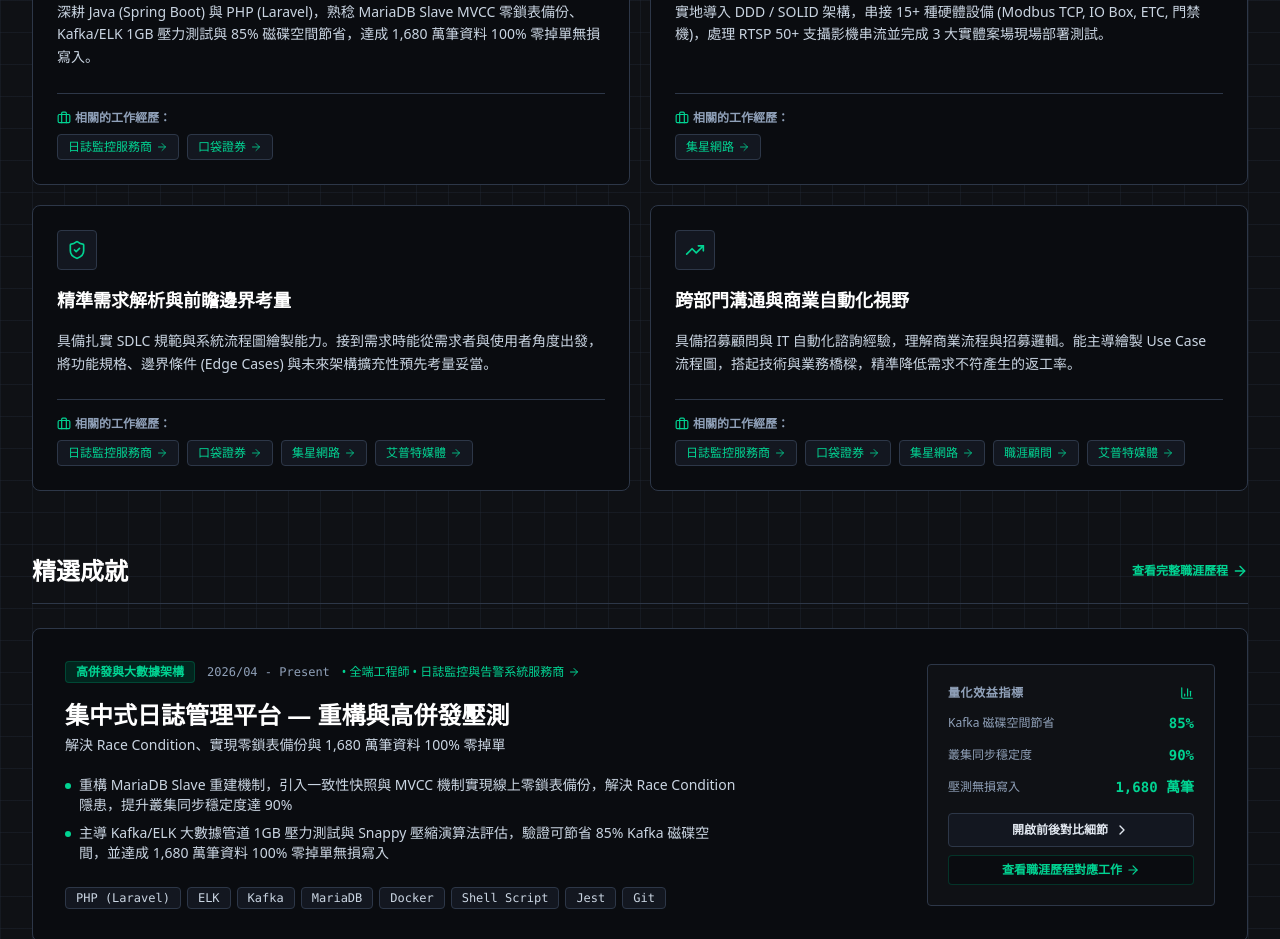
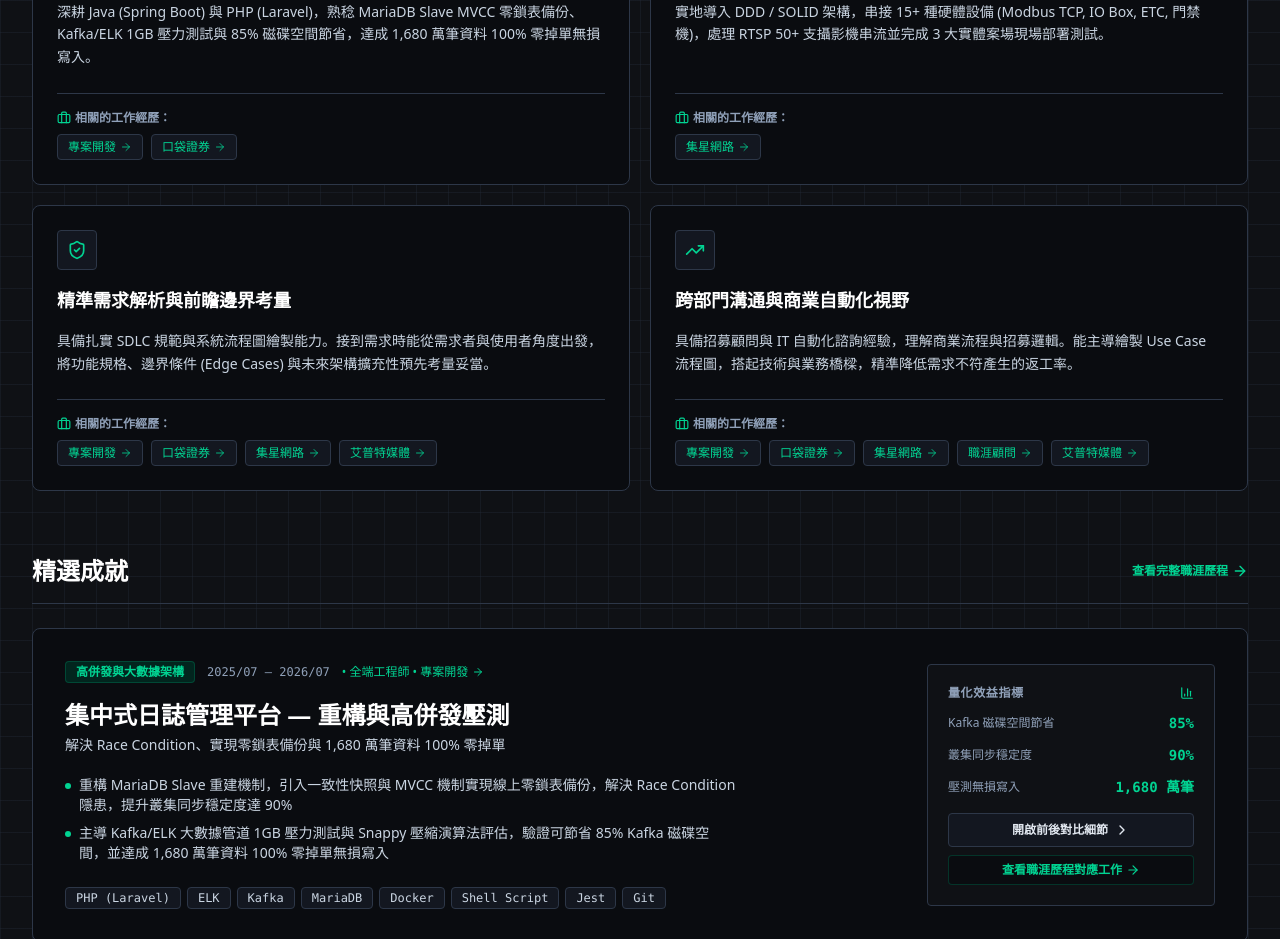
Before and after one commit to ant4641/margen-portfolio, a React (Vite) app: page / in a window 1280 px wide. Shown: the part 960-1899 px from the top of the page. Built offline with nearby package versions, Linux system fonts and the light colour scheme.

Commit message:
feat: add resumeData source file for portfolio information

```diff
--- a/src/data/resumeData.ts
+++ b/src/data/resumeData.ts
@@ -62,7 +62,7 @@ export const MARGEN_PROFILE = {
       icon: "Cpu",
       summary: "深耕 Java (Spring Boot) 與 PHP (Laravel)，熟稔 MariaDB Slave MVCC 零鎖表備份、Kafka/ELK 1GB 壓力測試與 85% 磁碟空間節省，達成 1,680 萬筆資料 100% 零掉單無損寫入。",
       relatedWorks: [
-        { name: "日誌監控服務商", expId: "exp-1" },
+        { name: "專案開發", expId: "exp-1" },
         { name: "口袋證券", expId: "exp-2" }
       ]
     },
@@ -79,7 +79,7 @@ export const MARGEN_PROFILE = {
       icon: "Compass",
       summary: "具備扎實 SDLC 規範與系統流程圖繪製能力。接到需求時能從需求者與使用者角度出發，將功能規格、邊界條件 (Edge Cases) 與未來架構擴充性預先考量妥當。",
       relatedWorks: [
-        { name: "日誌監控服務商", expId: "exp-1" },
+        { name: "專案開發", expId: "exp-1" },
         { name: "口袋證券", expId: "exp-2" },
         { name: "集星網路", expId: "exp-3" },
         { name: "艾普特媒體", expId: "exp-5" }
@@ -90,7 +90,7 @@ export const MARGEN_PROFILE = {
       icon: "TrendingUp",
       summary: "具備招募顧問與 IT 自動化諮詢經驗，理解商業流程與招募邏輯。能主導繪製 Use Case 流程圖，搭起技術與業務橋樑，精準降低需求不符產生的返工率。",
       relatedWorks: [
-        { name: "日誌監控服務商", expId: "exp-1" },
+        { name: "專案開發", expId: "exp-1" },
         { name: "口袋證券", expId: "exp-2" },
         { name: "集星網路", expId: "exp-3" },
         { name: "職涯顧問", expId: "exp-4" },
@@ -113,8 +113,8 @@ export const ESSENTIAL_HIGHLIGHTS: HighlightProject[] = [
     tag: "高併發與大數據架構",
     title: "集中式日誌管理平台 — 重構與高併發壓測",
     subtitle: "解決 Race Condition、實現零鎖表備份與 1,680 萬筆資料 100% 零掉單",
-    period: "2026/04 - Present",
-    companyRole: "全端工程師 • 日誌監控與告警系統服務商",
+    period: "2025/07 – 2026/07",
+    companyRole: "全端工程師 • 專案開發",
     impactMetrics: [
       { label: "Kafka 磁碟空間節省", value: "85%", badge: "成本優化" },
       { label: "叢集同步穩定度", value: "90%", badge: "系統穩定" },
@@ -211,19 +211,28 @@ export const WORK_HISTORY: WorkExperience[] = [
   {
     id: "exp-1",
     role: "全端工程師",
-    company: "日誌監控與告警系統服務商",
-    period: "4月 2026 - Present",
-    duration: "在職中",
+    company: "專案開發",
+    period: "2025/07 – 2026/07",
+    duration: "1年",
     projects: [
       {
-        title: "【開發與維運集中式日誌管理平台】",
+        title: "【集中式日誌管理平台開發與維運】",
         highlights: [
-          "重構 MariaDB Slave 重建機制，引入一致性快照與 MVCC 機制實現線上零鎖表備份，解決 Race Condition 隱患，提升叢集同步穩定度達 90%",
-          "主導 Kafka/ELK 大數據管道 1GB 壓力測試與 Snappy 壓縮演算法評估，驗證可節省 85% Kafka 磁碟空間，並達成 1,680 萬筆資料 100% 零掉單無損寫入",
-          "主導修復 205 個 Unit/Feature Test 檔案（負責 60% 以上約 350 個 Method），強化 CI/CD 流程穩定度，並建立前端 Jest E2E 自動化測試鏈",
-          "重構全球極端時區（UTC-11~+14）告警時間錨點演算法；將 Elasticsearch 通訊升級為 HTTPS，以內外分離架構達成零效能損耗與憑證安全連線"
+          "重構 MariaDB Slave 重建機制，引入一致性快照與 MVCC 機制實現線上零鎖表備份，解決 Race Condition 隱患，提升叢集同步穩定度達 90%。",
+          "主導 Kafka/ELK 大數據管道 1GB 壓力測試與 Snappy 壓縮演算法評估，驗證可節省 85% Kafka 磁碟空間，並達成 1,680 萬筆資料 100% 零掉單無損寫入。",
+          "主導修復 205 個 Unit/Feature Test 檔案（負責 60% 以上約 350 個 Method），強化 CI/CD 流程穩定度，並建立前端 Jest E2E 自動化測試鏈。",
+          "重構全球極端時區（UTC-11~+14）告警時間錨點演算法；將 Elasticsearch 通訊升級為 HTTPS，以內外分離架構達成零效能損耗與憑證安全連線。"
         ],
         techStack: ["PHP (Laravel)", "ELK", "Kafka", "MariaDB", "Docker", "Shell Script", "Jest", "Git"]
+      },
+      {
+        title: "【會員系統與交易平台開發】",
+        highlights: [
+          "整合 Paysafe 多元支付，對接點數卡、電子錢包、銀行轉帳與行動支付儲值管道；實作 Webhook 非同步回呼與交易冪等性，確保點數入帳零重複、零掉單。",
+          "主導第三方支付技術分享，撰寫文件，向跨團隊簡報分享，提升後續擴充效率。",
+          "開發營運 CMS 模組，自訂公告與橫幅發布功能，降低高頻動態查詢對主資料庫的負載。"
+        ],
+        techStack: ["PHP (Laravel)", "Paysafe", "Webhook", "MySQL", "Redis", "CMS", "Git"]
       }
     ]
   },
```
